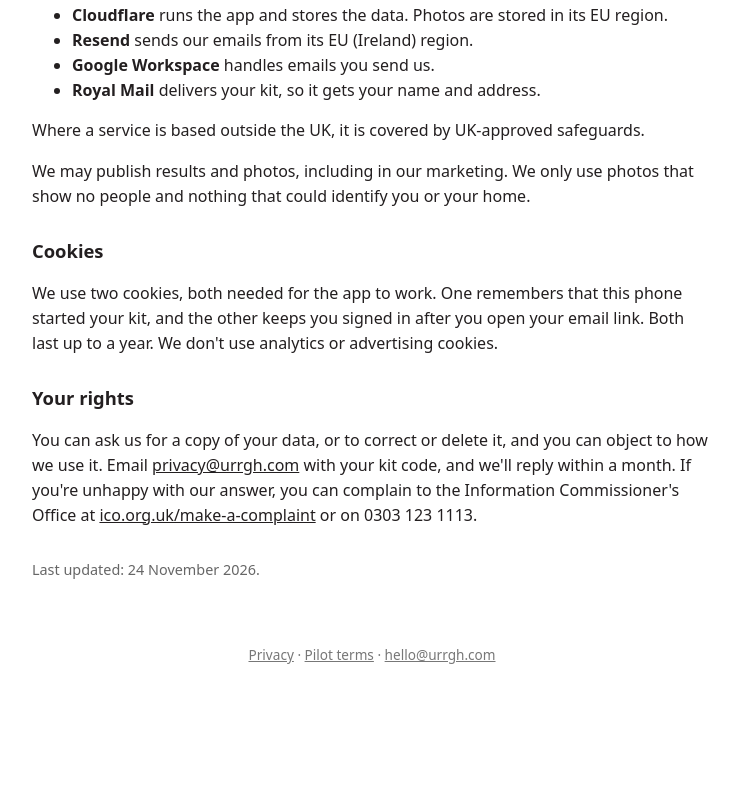
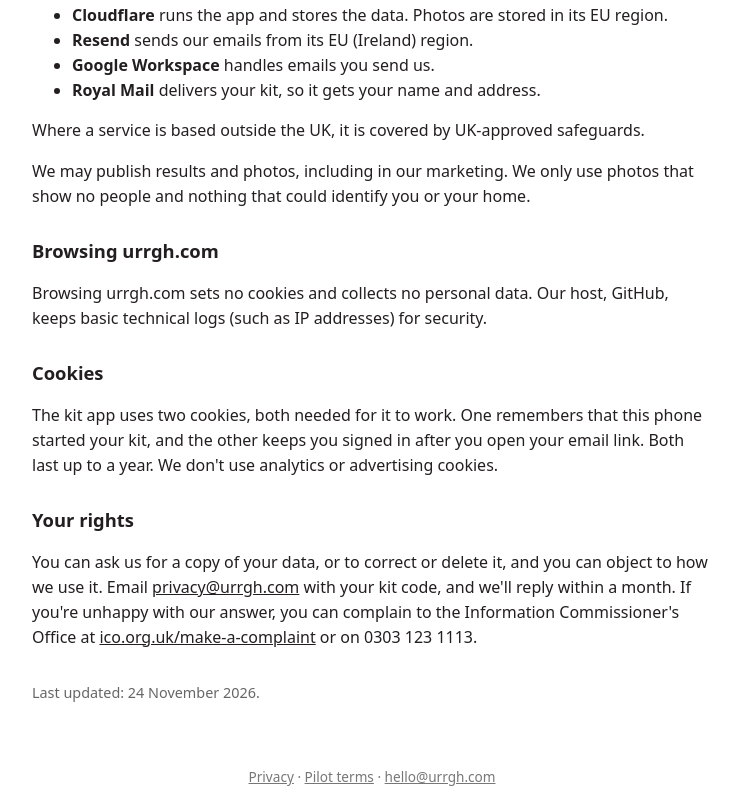
Before and after one commit to Urrgh/urrgh-site, a plain HTML site: page privacy.html in a window 1280 px wide. Shown: the part 1420-2231 px from the top of the page, without its empty margins (268-1007 px from the left). Before the commit the page ends 2109 px from the top, so only its background shows below. Drawn offline with Linux system fonts and the light colour scheme.

Commit message:
Privacy notice: browsing urrgh.com
Co-Authored-By: Claude Opus 5.5 <noreply@anthropic.com>
Claude-Session: https://claude.ai/code/session_01EtqFnEvH8fXZgbcdcMUuJ9

```diff
--- a/privacy.html
+++ b/privacy.html
@@ -59,8 +59,11 @@ footer a{color:#777}
 <p>Where a service is based outside the UK, it is covered by UK-approved safeguards.</p>
 <p>We may publish results and photos, including in our marketing. We only use photos that show no people and nothing that could identify you or your home.</p>
 
+<h2>Browsing urrgh.com</h2>
+<p>Browsing urrgh.com sets no cookies and collects no personal data. Our host, GitHub, keeps basic technical logs (such as IP addresses) for security.</p>
+
 <h2>Cookies</h2>
-<p>We use two cookies, both needed for the app to work. One remembers that this phone started your kit, and the other keeps you signed in after you open your email link. Both last up to a year. We don't use analytics or advertising cookies.</p>
+<p>The kit app uses two cookies, both needed for it to work. One remembers that this phone started your kit, and the other keeps you signed in after you open your email link. Both last up to a year. We don't use analytics or advertising cookies.</p>
 
 <h2>Your rights</h2>
 <p>You can ask us for a copy of your data, or to correct or delete it, and you can object to how we use it. Email <a href="mailto:privacy@urrgh.com">privacy@urrgh.com</a> with your kit code, and we'll reply within a month. If you're unhappy with our answer, you can complain to the Information Commissioner's Office at <a href="https://ico.org.uk/make-a-complaint/">ico.org.uk/make-a-complaint</a> or on 0303 123 1113.</p>
```
